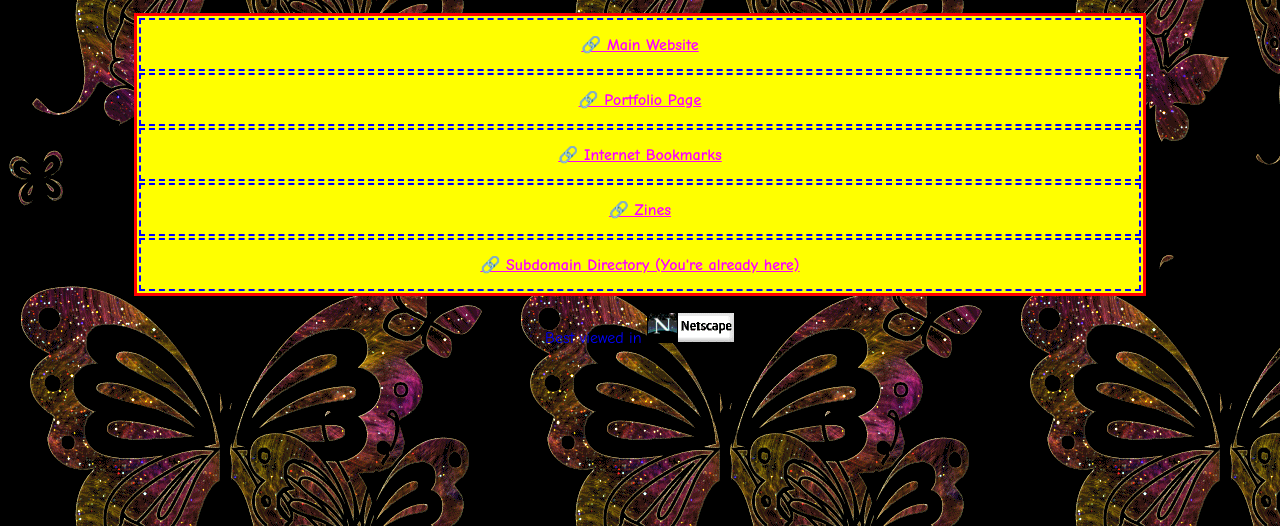
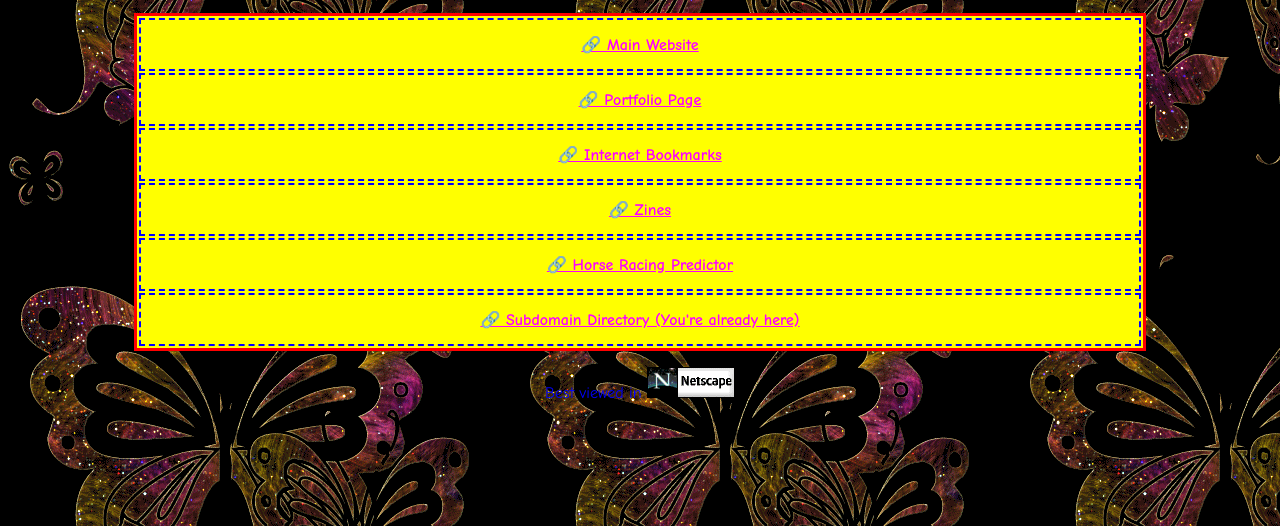
Before and after one commit to Eatkin/directory, a plain HTML site: page index.html in a window 1280 px wide. Shown: the part 274-800 px from the top of the page. Drawn offline with Linux system fonts and the light colour scheme.

Commit message:
Add horse racing subdomain (I forgot it)

```diff
--- a/index.html
+++ b/index.html
@@ -61,6 +61,9 @@
             <td><a href="https://zines.edwardatkin.co.uk" target="_blank">🔗 Zines</a></td>
         </tr>
         <tr>
+            <td><a href="https://horseracing.edwardatkin.co.uk" target="_blank">🔗 Horse Racing Predictor</a></td>
+        </tr>
+        <tr>
             <td><a href="https://directory.edwardatkin.co.uk" target="_blank">🔗 Subdomain Directory (You're already here)</a></td>
         </tr>
     </table>
```
